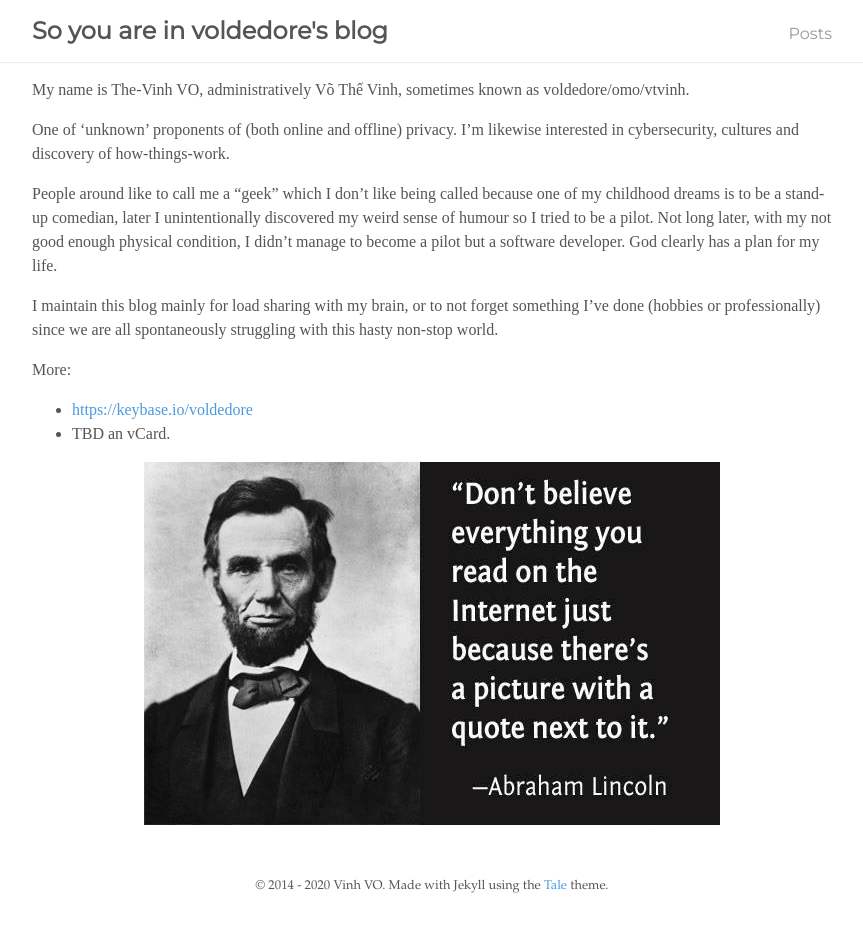
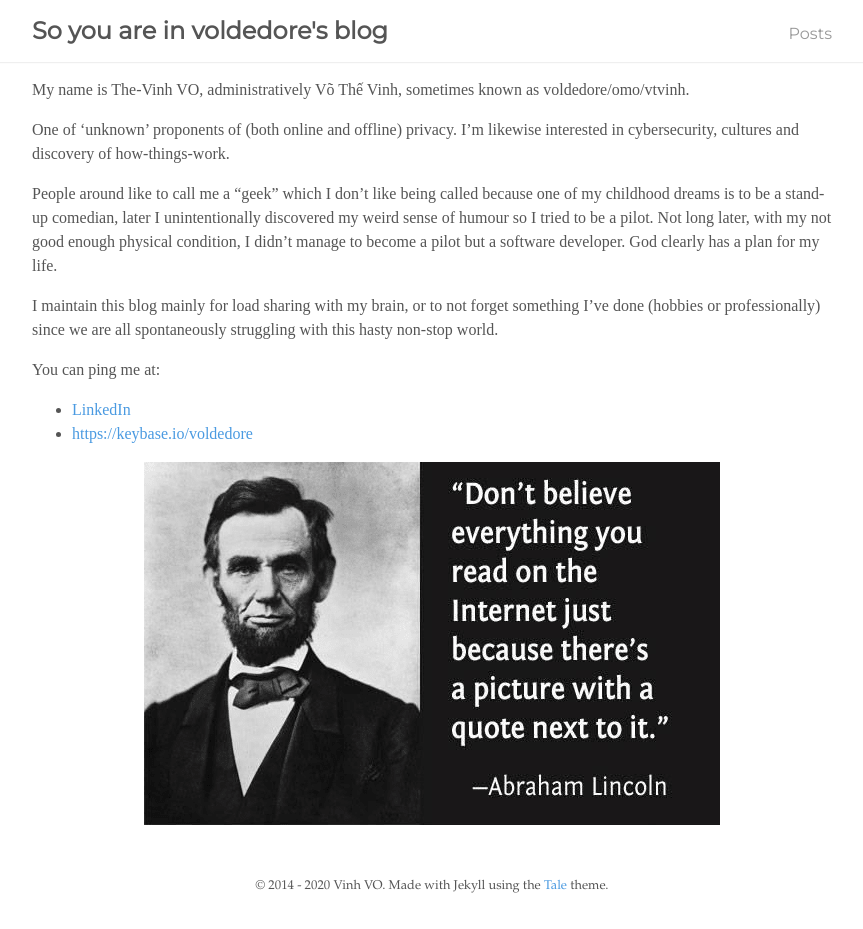
Before and after one commit to voldedore/voldedore.github.io, a Jekyll site: the page built from about.md, in a window 1280 px wide. Shown: the whole page, without its empty margins (208-1071 px from the left). Built offline with Jekyll 4.4.1, drawn with Linux system fonts in a browser that asks for light colours; some web fonts are replaced.

Commit message:
Update about.md

```diff
--- a/about.md
+++ b/about.md
@@ -12,11 +12,12 @@ People around like to call me a "geek" which I don't like being called because o
 
 I maintain this blog mainly for load sharing with my brain, or to not forget something I've done (hobbies or professionally) since we are all spontaneously struggling with this hasty non-stop world.
 
-More:
+You can ping me at:
 
+- [LinkedIn](3)
 - [https://keybase.io/voldedore](2)
-- TBD an vCard.
 
 ![1]({{ '/assets/images/lincoln-quote.webp' | relative_url }})
 
 [2]: https://keybase.io/voldedore
+[3]: https://www.linkedin.com/in/vinh-vo/
```
